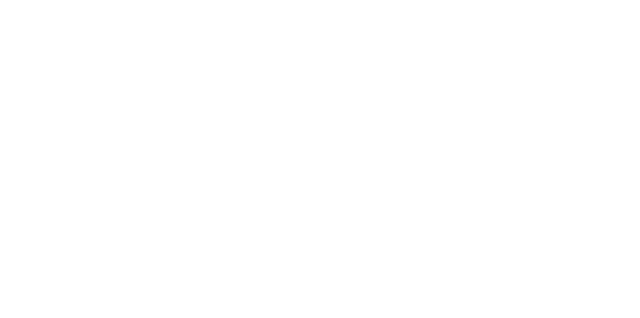
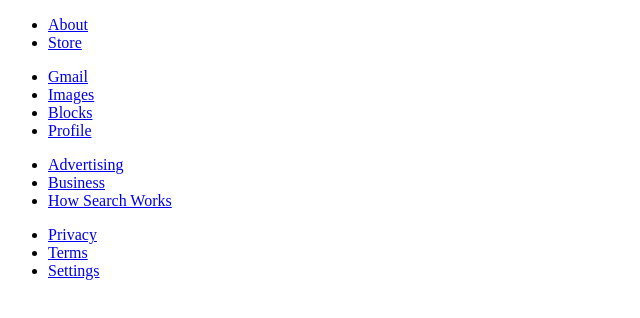
Before and after one commit to mytechpal/google-homepage, a plain HTML site: page index.html in a window 1280 px wide. Shown: the whole page, without its empty margins (0-640 px from the left). Drawn offline with Linux system fonts and the light colour scheme.

Commit message:
Add header & footer nav

```diff
--- a/index.html
+++ b/index.html
@@ -1,8 +1,40 @@
 <!DOCTYPE html>
 <html>
-    <head>
-        <title>Google Homepage</title>
-        <link rel="stylesheet" type="text/css" src="./style.css">
-    </head>
-    <body></body>
+<head>
+    <title>Google Homepage</title>
+    <link rel="stylesheet" type="text/css" src="./style.css">
+</head>
+<body>
+    <header>
+        <ul id="nav1" class="nav">
+            <li><a href="#">About</a></li>
+            <li><a href="#">Store</a></li>
+        </ul>
+
+        <ul id="nav2" class="nav">
+            <li><a href="#">Gmail</a></li>
+            <li><a href="#">Images</a></li>
+            <li><a href="#">Blocks</a></li>
+            <li><a href="#">Profile</a></li>
+        </ul>
+    </header>
+
+    <main>
+
+    </main>
+
+    <footer>
+        <ul id="nav1" class="nav">
+            <li><a href="#">Advertising</a></li>
+            <li><a href="#">Business</a></li>
+            <li><a href="#">How Search Works</a></li>
+        </ul>
+
+        <ul id="nav2" class="nav">
+            <li><a href="#">Privacy</a></li>
+            <li><a href="#">Terms</a></li>
+            <li><a href="#">Settings</a></li>
+        </ul>
+    </footer>
+</body>
 </html>
```
